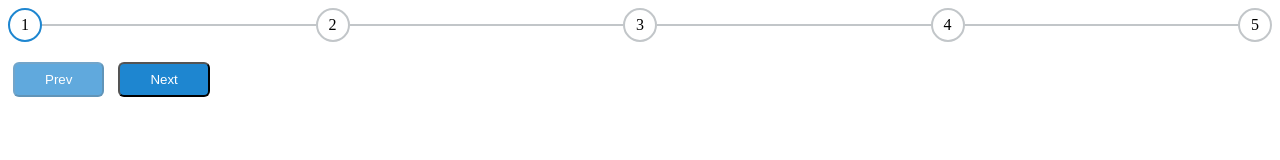
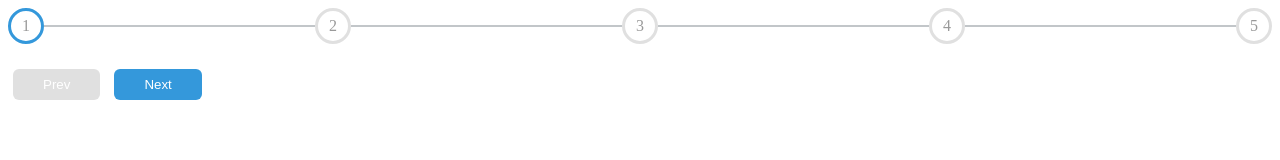
Before and after one commit to acciojob/progress-bar-naspnrd, a website: page main.html in a window 1280 px wide. Drawn offline with Linux system fonts and the light colour scheme.

Commit message:
created a submission

```diff
--- a/styles.css
+++ b/styles.css
@@ -9,18 +9,19 @@
 	border-radius: 50%;
 	width: 30px;
 	height: 30px;
-	border: 2px solid #c2c6c9;
+	border: 3px solid #e0e0e0;
 	display: flex;
 	justify-content: center;
 	align-items: center;
 	font-size: 16px;
-	color: black;
-	background: #fff;
+	color: #999;;
+	background-color: #fff;
+	transition: 0.4 ease;
 }
 
 .active {
-	border-color: #1e86d0;
-	color: black;
+	border-color: #3498db;
+	/* color: black; */
 }
 
 .line {
@@ -35,15 +36,19 @@
 
 button {
 	padding: 8px 30px;
-	margin: 0 5px;
+	margin: 5px;
 	cursor: pointer;
-	background-color: #1e86d0;
+	background-color: #3498db;
 	border-radius: 6px;
-	color: white;
+	border: 0;
+	color: #fff;;
+}
+button:active{
+	transform: scale(0.98);
 }
 
 button:disabled {
 	cursor: not-allowed;
-	opacity: 0.7;
+	background-color: #e0e0e0;
 
 }
```
